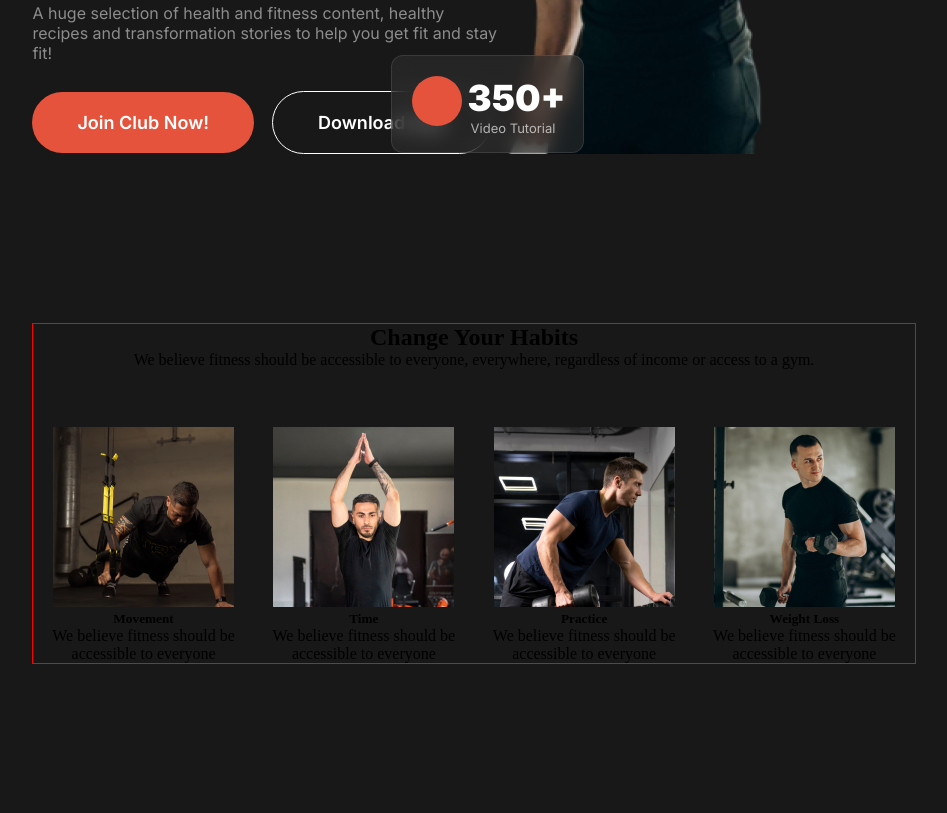
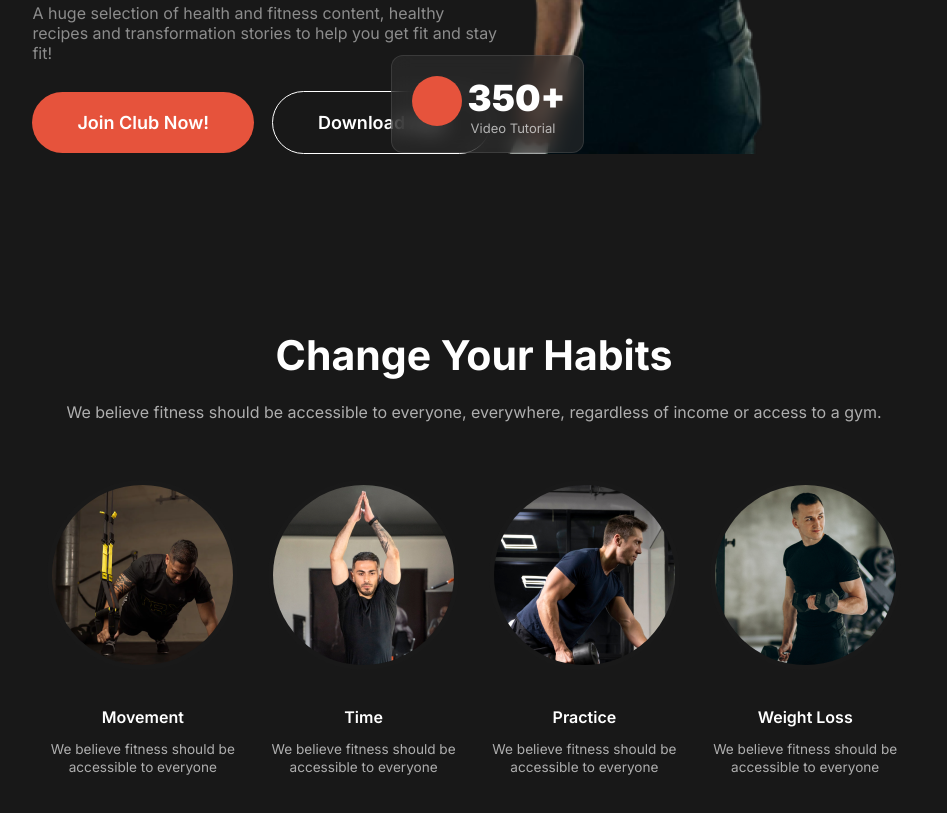
Before and after one commit to rushomrong/b10-a2-rusho, a plain HTML site: page index.html in a window 1280 px wide. Shown: the part 629-1442 px from the top of the page, without its empty margins (166-1113 px from the left). Before the commit the page ends 1293 px from the top, so only its background shows below. Drawn offline with Linux system fonts and the light colour scheme.

Commit message:
Your habits section updated & reposive updated

```diff
--- a/index.html
+++ b/index.html
@@ -75,26 +75,34 @@
         <div class="image-section display-flex">
           <div class="movement">
             <img src="./images/image3.png" alt="" />
-            <h5>Movement</h5>
-            <span>We believe fitness should be accessible to everyone</span>
+            <h5 class="img-title">Movement</h5>
+            <span class="img-desc"
+              >We believe fitness should be accessible to everyone</span
+            >
           </div>
 
           <div class="time">
             <img src="./images/image2.png" alt="" />
-            <h5>Time</h5>
-            <span>We believe fitness should be accessible to everyone</span>
+            <h5 class="img-title">Time</h5>
+            <span class="img-desc"
+              >We believe fitness should be accessible to everyone</span
+            >
           </div>
 
           <div class="practice">
             <img src="./images/image4.png" alt="" />
-            <h5>Practice</h5>
-            <span>We believe fitness should be accessible to everyone</span>
+            <h5 class="img-title">Practice</h5>
+            <span class="img-desc"
+              >We believe fitness should be accessible to everyone</span
+            >
           </div>
 
-          <div class="wightloss">
+          <div class="weightloss">
             <img src="./images/image5.png" alt="" />
-            <h5>Weight Loss</h5>
-            <span>We believe fitness should be accessible to everyone</span>
+            <h5 class="img-title">Weight Loss</h5>
+            <span class="img-desc"
+              >We believe fitness should be accessible to everyone</span
+            >
           </div>
         </div>
       </section>
--- a/style/reposive.css
+++ b/style/reposive.css
@@ -82,6 +82,23 @@
   }
 
   /* end of top sections styles */
+
+  /* your habits section style */
+  .your-habits {
+    /* flex-direction: column; */
+    margin-top: 540px;
+  }
+
+  .image-section {
+    display: flex;
+    flex-direction: column;
+  }
+
+  .movement,
+  .time,
+  .practice {
+    margin-bottom: 20px;
+  }
 }
 
 /* large screen device */
--- a/style/style.css
+++ b/style/style.css
@@ -216,13 +216,15 @@
 /* habits section styles */
 .your-habits {
   width: 69%;
+  height: 460px;
   flex-direction: column;
   justify-content: center;
   align-items: center;
-  border: 1px solid red;
+  /* border: 1px solid red; */
   margin: 0 auto;
   text-align: center;
   margin-top: 6.25rem;
+  margin-bottom: 104px;
 }
 
 .image-section {
@@ -231,3 +233,54 @@
   align-items: center;
   margin-top: 3.625rem;
 }
+
+.habit-content .content-title {
+  font-family: "Inter", sans-serif;
+  font-size: 41px;
+  font-weight: 700;
+  color: #ffffff;
+}
+
+.habit-content .content-desc {
+  font-family: "Inter", sans-serif;
+  font-size: 1rem;
+  font-weight: 400;
+  color: rgba(255, 255, 255, 0.65);
+  margin-top: 22px;
+}
+
+.movement img {
+  border: 5px solid #191919;
+  border-radius: 50%;
+}
+
+.time img {
+  border: 5px solid #191919;
+  border-radius: 50%;
+}
+
+.practice img {
+  border: 5px solid #191919;
+  border-radius: 50%;
+}
+
+.weightloss img {
+  border: 5px solid #191919;
+  border-radius: 50%;
+}
+
+.img-title {
+  margin-top: 33px;
+  color: #ffffff;
+  font-family: "Inter", sans-serif;
+  font-size: 1rem;
+  font-weight: 600;
+  margin-bottom: 13px;
+}
+
+span.img-desc {
+  font-family: "Inter", sans-serif;
+  font-size: 0.85rem;
+  font-weight: 400;
+  color: rgba(255, 255, 255, 0.65);
+}
```
